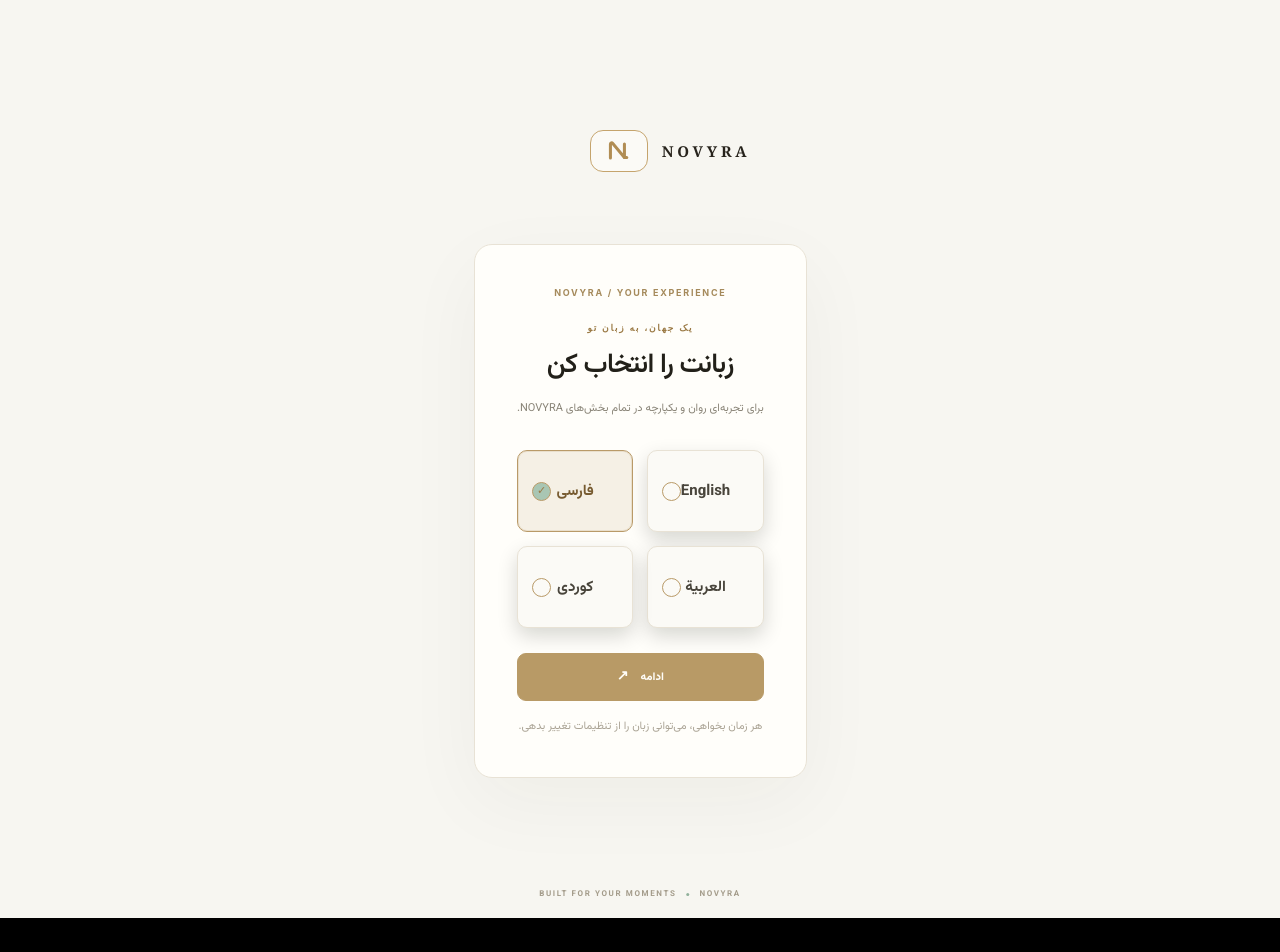
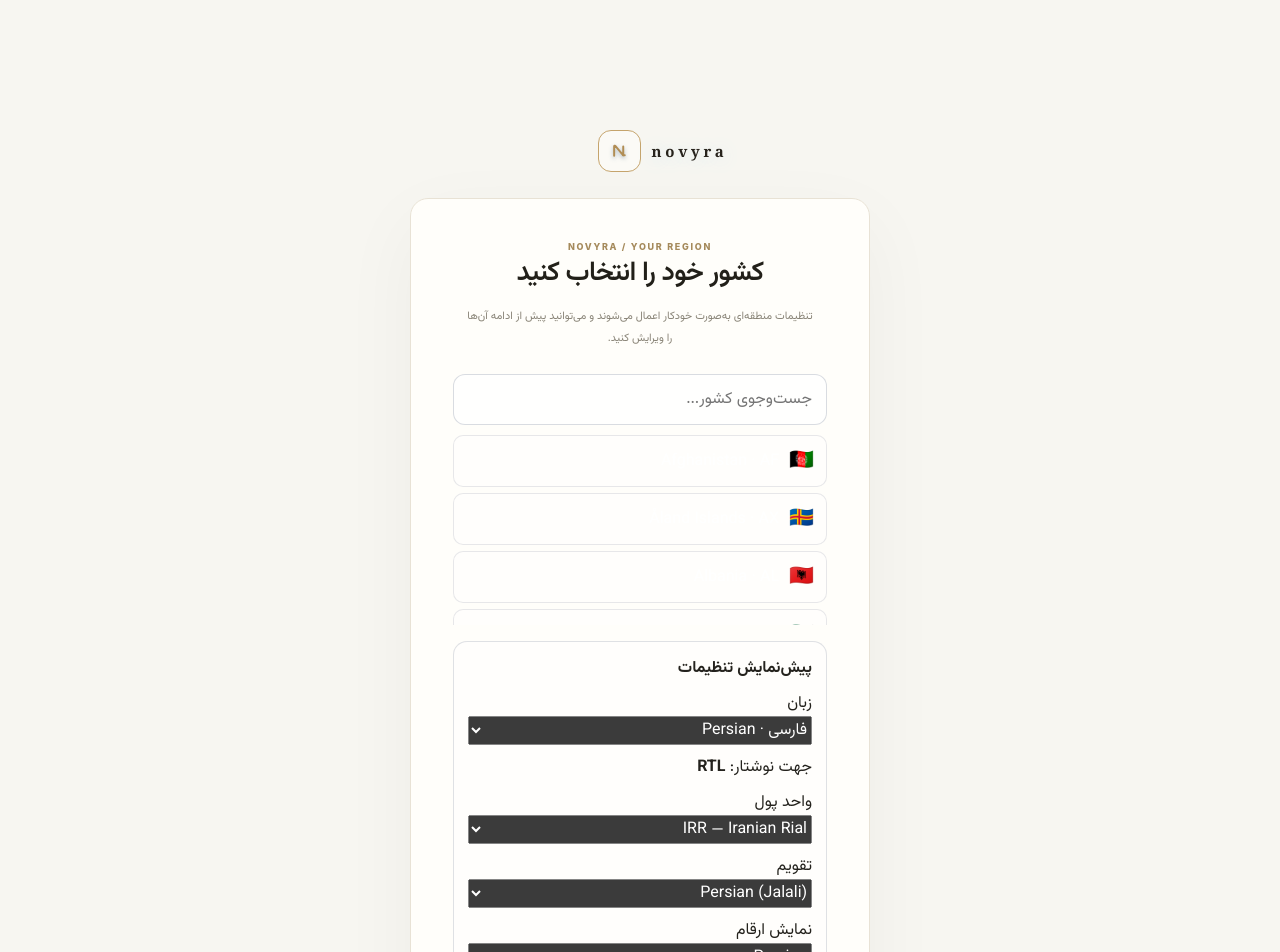
Before and after one commit to shrkoo/project-x-preview., a Next.js app: page / in a window 1280 px wide. Shown: the top 952 px of the page. Before the commit the page ends 918 px from the top, so only its background shows below. Built offline with nearby package versions, Linux system fonts and the light colour scheme.

Commit message:
Add country-first onboarding and regional preview

```diff
--- a/app/components/Onboarding.tsx
+++ b/app/components/Onboarding.tsx
@@ -2,14 +2,20 @@
 
 import { useEffect, useRef, useState } from "react";
 import { API_BASE, apiRequest, setSession, createPasswordSalt, derivePasswordHash } from "../lib/api";
+import { countries } from "../data/countries";
+import { currencies } from "../data/currencies";
+import { languages, languageByCode } from "../data/languages";
+import { calendars } from "../data/calendars";
+import { numberSystems } from "../data/number-systems";
+import { weekdays } from "../data/weekdays";
 
-type Language = "en" | "fa" | "ar" | "ku";
+type Language = (typeof languages)[number]["code"];
 type User = { id: string; email: string; displayName: string; xp: number; gamesPlayed: number; role?: string };
 type Props = { onComplete: (user: User | null, language: Language) => void; initialNotice?: string };
-type Stage = "language" | "auth" | "profile" | "passwordSetup";
+type Stage = "country" | "auth" | "profile" | "passwordSetup";
 type Mode = "login" | "signup";
 
-const copy: Record<Language, Record<string, string>> = {
+const copy: Partial<Record<Language, Record<string, string>>> = {
   en: {
     choose: "Choose your language", chooseSub: "A calm, seamless experience across every part of NOVYRA.",
     continue: "Continue", languageNote: "You can change this anytime in Settings.",
@@ -67,7 +73,7 @@ const copy: Record<Language, Record<string, string>> = {
     invalidEmail: "أدخل بريداً إلكترونياً صالحاً.", weakPassword: "يجب أن تتكون كلمة المرور من ١٠ أحرف على الأقل.",
     missingName: "أدخل اسمك.", photoError: "اختر صورة يقل حجمها عن ٨ ميغابايت."
   },
-  ku: {
+  ckb: {
     choose: "زمانی خۆت هەڵبژێرە", chooseSub: "بۆ ئەزموونێکی ئارام و یەکگرتوو لە هەموو بەشەکانی NOVYRA.",
     continue: "بەردەوام بە", languageNote: "دەتوانیت دواتر لە ڕێکخستنەکان زمان بگۆڕیت.",
     welcome: "بەخێربێیت بۆ NOVYRA", welcomeSub: "هاوڕێکانت، ساتەکانت، جیهانی تۆ.",
@@ -109,7 +115,10 @@ function EyeMark({ visible }: { visible: boolean }) {
 
 export default function Onboarding({ onComplete, initialNotice }: Props) {
   const [language, setLanguage] = useState<Language>("fa");
-  const [stage, setStage] = useState<Stage>("language");
+  const [countryCode, setCountryCode] = useState("IR");
+  const [countrySearch, setCountrySearch] = useState("");
+  const [regional, setRegional] = useState({ currency: "IRR", calendar: "persian", digits: "arabext", dateFormat: "YYYY/MM/DD", weekStart: "saturday" as "saturday" | "sunday" | "monday" });
+  const [stage, setStage] = useState<Stage>("country");
   const [mode, setMode] = useState<Mode>("login");
   const [name, setName] = useState("");
   const [email, setEmail] = useState("");
@@ -126,8 +135,9 @@ export default function Onboarding({ onComplete, initialNotice }: Props) {
   const [recoveryMode, setRecoveryMode] = useState(false);
   const [resetTokenMode, setResetTokenMode] = useState(false);
   const fileInput = useRef<HTMLInputElement>(null);
-  const t = (key: string) => copy[language][key] || key;
-  const dir = language === "en" ? "ltr" : "rtl";
+  const t = (key: string) => copy[language]?.[key] || copy.en?.[key] || key;
+  const dir = languageByCode.get(language)?.rtl ? "rtl" : "ltr";
+  const translationAvailable = Boolean(copy[language]);
 
   useEffect(() => { if (initialNotice) setNotice(initialNotice); }, [initialNotice]);
 
@@ -151,8 +161,20 @@ export default function Onboarding({ onComplete, initialNotice }: Props) {
 
   useEffect(() => {
     const saved = localStorage.getItem("projectx-language") as Language | null;
-    if (saved && copy[saved]) {
-      setLanguage(saved);
+    const savedCountry = localStorage.getItem("projectx-country") || "IR";
+    const savedPrefs = (() => { try { return JSON.parse(localStorage.getItem("novyra-preferences-v1") || "{}"); } catch { return {}; } })();
+    const selectedCountry = countries.find(item => item.code === savedCountry);
+    if (saved && languageByCode.has(saved)) setLanguage(saved);
+    setCountryCode(savedCountry);
+    if (selectedCountry) {
+      setRegional({
+        currency: localStorage.getItem("novyra-finance-currency") || selectedCountry.defaultCurrency || "USD",
+        calendar: savedPrefs.calendar || selectedCountry.defaultCalendar,
+        digits: savedPrefs.digits || selectedCountry.defaultNumberSystem,
+        dateFormat: savedPrefs.dateFormat || getDateFormat(selectedCountry.defaultLanguage, selectedCountry.code),
+        weekStart: savedPrefs.firstDay || selectedCountry.weekStart
+      });
+      if (!saved) setLanguage(selectedCountry.defaultLanguage as Language);
     }
     const reset = new URLSearchParams(window.location.search).get("reset");
     if (reset) {
@@ -162,18 +184,49 @@ export default function Onboarding({ onComplete, initialNotice }: Props) {
       setRecoveryMode(true);
       setResetTokenMode(true);
     }
-    document.documentElement.lang = saved || "en";
-    document.documentElement.dir = saved === "en" ? "ltr" : "rtl";
+    const activeLanguage = saved && languageByCode.has(saved) ? saved : (selectedCountry?.defaultLanguage || "en");
+    document.documentElement.lang = activeLanguage;
+    document.documentElement.dir = languageByCode.get(activeLanguage)?.rtl ? "rtl" : "ltr";
   }, []);
 
   function chooseLanguage(next: Language) {
     setLanguage(next);
   }
-  function continueLanguage() {
+  function getDateFormat(locale: string, country: string) {
+    if (country === "IR") return "YYYY/MM/DD";
+    const parts = new Intl.DateTimeFormat(locale || "en", { year: "numeric", month: "2-digit", day: "2-digit" }).formatToParts(new Date(2025, 10, 24));
+    return parts.map(part => part.type === "year" ? "YYYY" : part.type === "month" ? "MM" : part.type === "day" ? "DD" : part.value).join("");
+  }
+  function applyCountry(nextCode: string) {
+    const selected = countries.find(item => item.code === nextCode);
+    if (!selected) return;
+    const nextLanguage = languageByCode.has(selected.defaultLanguage) ? selected.defaultLanguage as Language : "en";
+    setCountryCode(nextCode);
+    setLanguage(nextLanguage);
+    setRegional({
+      currency: selected.defaultCurrency || "USD",
+      calendar: selected.defaultCalendar,
+      digits: selected.defaultNumberSystem,
+      dateFormat: getDateFormat(nextLanguage, selected.code),
+      weekStart: selected.weekStart
+    });
+  }
+  function persistRegionalPreferences() {
+    localStorage.setItem("projectx-country", countryCode);
     localStorage.setItem("projectx-language", language);
+    localStorage.setItem("novyra-finance-currency", regional.currency);
+    localStorage.setItem("novyra-date-format", regional.dateFormat);
+    const previous = (() => { try { return JSON.parse(localStorage.getItem("novyra-preferences-v1") || "{}"); } catch { return {}; } })();
+    localStorage.setItem("novyra-preferences-v1", JSON.stringify({
+      ...previous, country: countryCode, calendar: regional.calendar, digits: regional.digits,
+      firstDay: regional.weekStart, dateFormat: regional.dateFormat
+    }));
+    document.documentElement.lang = language;
+    document.documentElement.dir = dir;
+  }
+  function continueCountry() {
+    persistRegionalPreferences();
     localStorage.setItem("projectx-first-run-complete", "1");
-    document.documentElement.lang = language;
-    document.documentElement.dir = language === "en" ? "ltr" : "rtl";
     if (localStorage.getItem("projectx-token")) onComplete(null, language);
     else setStage("auth");
   }
@@ -323,22 +376,31 @@ export default function Onboarding({ onComplete, initialNotice }: Props) {
       <div className="px-glass-orbit px-orbit-one" /><div className="px-glass-orbit px-orbit-two" />
       <header className="px-onboarding-brand"><span className="px-logo"><NovyraMark /></span><span className="px-brand-wordmark">NOVYRA</span></header>
       <section className="px-onboarding-stage">
-        {stage === "language" && <div className="px-glass-panel px-language-panel">
-          <div className="px-eyebrow">NOVYRA / YOUR EXPERIENCE</div>
-          <div className="px-language-intro">{language === "fa" ? "یک جهان، به زبان تو" : language === "ku" ? "جیهانێک بە زمانی تۆ" : language === "ar" ? "عالمٌ بلغتك" : "A WORLD, IN YOUR LANGUAGE"}</div>
-          <h1>{t("choose")}</h1><p className="px-stage-subtitle">{t("chooseSub")}</p>
-          <div className="px-language-grid">
-            {([
-              ["en", "English"],
-              ["fa", "فارسی"],
-              ["ar", "العربية"],
-              ["ku", "کوردی"]
-            ] as [Language, string][]).map(([code, label]) => <button type="button" key={code} className={"px-language-option" + (language === code ? " is-selected" : "")} onClick={() => chooseLanguage(code)} aria-pressed={language === code}>
-              <span className="px-language-label">{label}</span><span className="px-radio">{language === code ? "✓" : ""}</span>
-            </button>)}
+        {stage === "country" && <div className="px-glass-panel px-language-panel">
+          <div className="px-eyebrow">NOVYRA / YOUR REGION</div>
+          <h1>{language === "fa" ? "کشور خود را انتخاب کنید" : "Choose your country"}</h1>
+          <p className="px-stage-subtitle">{language === "fa" ? "تنظیمات منطقه‌ای به‌صورت خودکار اعمال می‌شوند و می‌توانید پیش از ادامه آن‌ها را ویرایش کنید." : "Regional preferences apply instantly. Review and edit them before continuing."}</p>
+          <input aria-label="Search countries" value={countrySearch} onChange={e => setCountrySearch(e.target.value)} placeholder={language === "fa" ? "جست‌وجوی کشور..." : "Search countries..."} style={{width:"100%",padding:"12px 14px",borderRadius:12,border:"1px solid rgba(120,130,150,.28)",background:"rgba(255,255,255,.72)",marginBottom:10}} />
+          <div role="listbox" aria-label="Countries" style={{maxHeight:190,overflowY:"auto",display:"grid",gap:6,textAlign:"start"}}>
+            {countries.filter(item => [item.name,item.nativeName,item.code].some(value => value.toLowerCase().includes(countrySearch.trim().toLowerCase()))).map(item =>
+              <button type="button" key={item.code} onClick={() => applyCountry(item.code)} aria-selected={countryCode===item.code} style={{display:"flex",alignItems:"center",gap:10,padding:"9px 12px",borderRadius:10,border:countryCode===item.code?"1px solid #5776a5":"1px solid rgba(120,130,150,.18)",background:countryCode===item.code?"rgba(87,118,165,.12)":"rgba(255,255,255,.35)",textAlign:"start",cursor:"pointer"}}>
+                <span style={{fontSize:20}}>{item.flag}</span><span style={{flex:1}}>{item.name} · {item.code}</span>{countryCode===item.code?"✓":""}
+              </button>
+            )}
           </div>
-          <button className="px-primary-action" onClick={continueLanguage}>{t("continue")} <span>↗</span></button>
-          <p className="px-footnote">{t("languageNote")}</p>
+          <div style={{marginTop:16,padding:14,borderRadius:14,border:"1px solid rgba(120,130,150,.24)",background:"rgba(255,255,255,.42)",display:"grid",gap:10}}>
+            <strong>{language === "fa" ? "پیش‌نمایش تنظیمات" : "Editable preferences preview"}</strong>
+            <label>{language === "fa" ? "زبان" : "Language"} <select value={language} onChange={e=>chooseLanguage(e.target.value as Language)} style={{width:"100%"}}>{languages.map(item=><option key={item.code} value={item.code}>{item.nativeName} · {item.name}</option>)}</select></label>
+            <div>{language === "fa" ? "جهت نوشتار" : "Text direction"}: <b>{dir.toUpperCase()}</b></div>
+            {!translationAvailable && <small role="status">Translation not available yet — English fallback is active.</small>}
+            <label>{language === "fa" ? "واحد پول" : "Currency"} <select value={regional.currency} onChange={e=>setRegional(v=>({...v,currency:e.target.value}))} style={{width:"100%"}}>{currencies.map(item=><option key={item.code} value={item.code}>{item.code} — {item.name}</option>)}</select></label>
+            <label>{language === "fa" ? "تقویم" : "Calendar"} <select value={regional.calendar} onChange={e=>setRegional(v=>({...v,calendar:e.target.value}))} style={{width:"100%"}}>{calendars.map(item=><option key={item.code} value={item.code}>{item.name}</option>)}</select></label>
+            <label>{language === "fa" ? "نمایش ارقام" : "Number system"} <select value={regional.digits} onChange={e=>setRegional(v=>({...v,digits:e.target.value}))} style={{width:"100%"}}>{numberSystems.map(item=><option key={item.code} value={item.code}>{item.name}</option>)}</select></label>
+            <label>{language === "fa" ? "قالب تاریخ" : "Date format"} <select value={regional.dateFormat} onChange={e=>setRegional(v=>({...v,dateFormat:e.target.value}))} style={{width:"100%"}}>{["DD/MM/YYYY","MM/DD/YYYY","YYYY-MM-DD","YYYY/MM/DD"].map(item=><option key={item}>{item}</option>)}</select></label>
+            <label>{language === "fa" ? "اولین روز هفته" : "First day of week"} <select value={regional.weekStart} onChange={e=>setRegional(v=>({...v,weekStart:e.target.value as "saturday"|"sunday"|"monday"}))} style={{width:"100%"}}>{weekdays.map(item=><option key={item.code} value={item.code}>{item.name}</option>)}</select></label>
+          </div>
+          <button className="px-primary-action" onClick={continueCountry}>{language === "fa" ? "ادامه" : "Continue"} <span>↗</span></button>
+          <p className="px-footnote">{language === "fa" ? "هر زمان می‌توانید این موارد را در تنظیمات تغییر دهید." : "You can change these preferences anytime in Settings."}</p>
         </div>}
 
         {stage === "auth" && <div className="px-glass-panel px-auth-panel">
@@ -359,7 +421,7 @@ export default function Onboarding({ onComplete, initialNotice }: Props) {
           <button type="button" className="px-primary-action" disabled={busy} onClick={recoveryMode ? (resetTokenMode ? resetPassword : requestRecovery) : submitAuth}>{busy ? "..." : recoveryMode ? (resetTokenMode ? t("updatePassword") : t("sendReset")) : mode === "login" ? t("signIn") : t("create")} <span>↗</span></button>
           {!recoveryMode && <div className="px-switch-mode"><span>{mode === "login" ? t("noAccount") : t("haveAccount")}</span><button onClick={() => { setMode(mode === "login" ? "signup" : "login"); setNotice(""); }}>{mode === "login" ? t("createLink") : t("loginLink")}</button></div>}
           {recoveryMode && <button className="px-switch-mode px-back-link" onClick={() => { setRecoveryMode(false); setResetTokenMode(false); setNotice(""); }}>{t("back")}</button>}
-          <p className="px-auth-security">{language === "en" ? "SECURE ACCESS · NOVYRA" : language === "ku" ? "چوونەژوورەوەی پارێزراو · NOVYRA" : language === "ar" ? "دخول آمن · NOVYRA" : "ورود امن · NOVYRA"}</p>
+          <p className="px-auth-security">{language === "en" ? "SECURE ACCESS · NOVYRA" : language === "ckb" ? "چوونەژوورەوەی پارێزراو · NOVYRA" : language === "ar" ? "دخول آمن · NOVYRA" : "ورود امن · NOVYRA"}</p>
         </div>}
 
         {false && stage === "passwordSetup" && <div className="px-glass-panel px-auth-panel">
```
